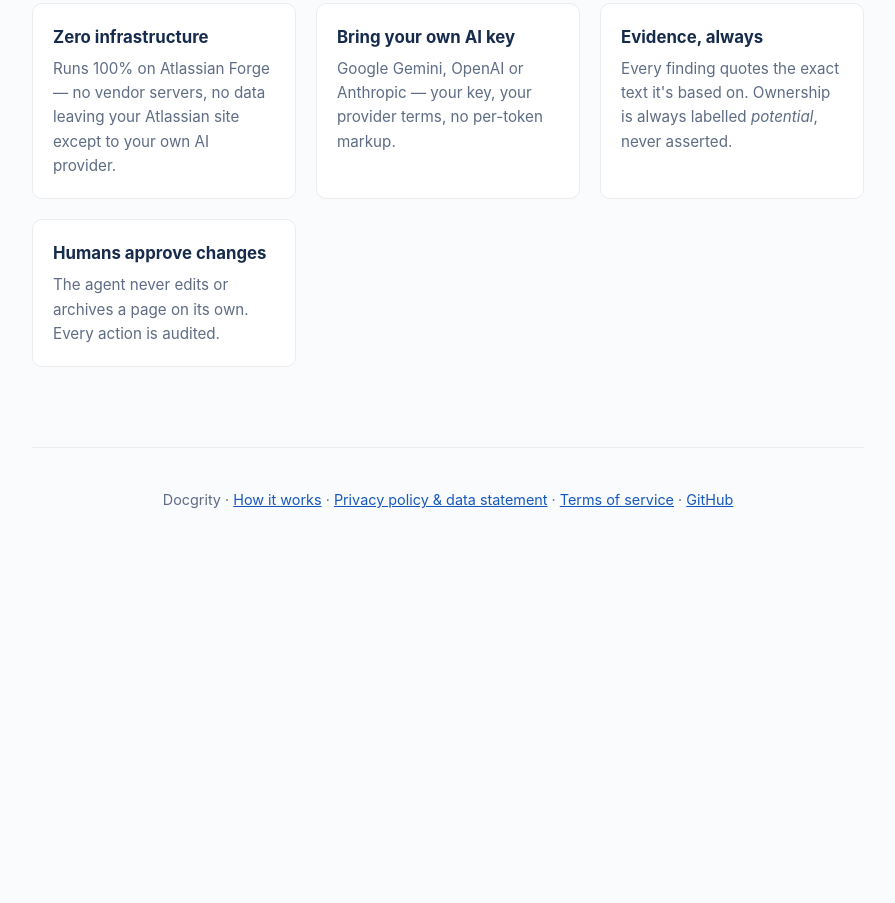
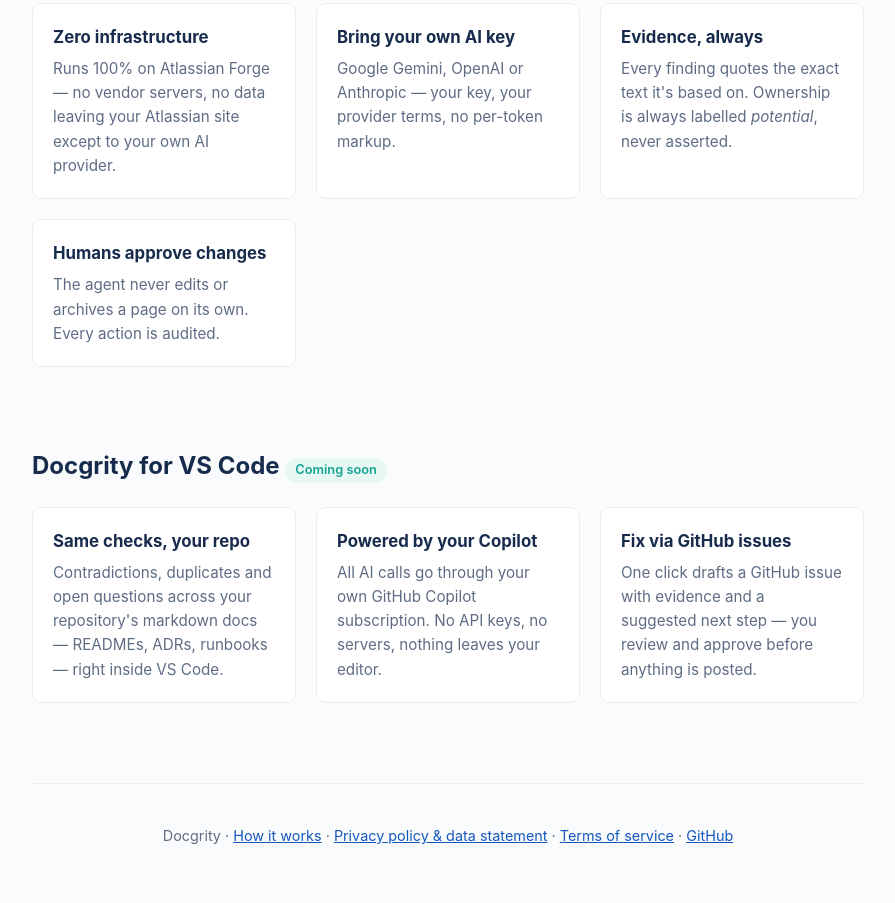
Before and after one commit to ujjavala/docgrity-site, a plain HTML site: page index.html in a window 1280 px wide. Shown: the part 987-1890 px from the top of the page, without its empty margins (192-1087 px from the left). Before the commit the page ends 1554 px from the top, so only its background shows below. Drawn offline with Linux system fonts and the light colour scheme.

Commit message:
Add Docgrity for VS Code (coming soon) section

```diff
--- a/index.html
+++ b/index.html
@@ -62,6 +62,15 @@
     </div>
   </section>
 
+  <section>
+    <h2>Docgrity for VS Code <span class="pill">Coming soon</span></h2>
+    <div class="grid">
+      <div class="card"><h3>Same checks, your repo</h3><p>Contradictions, duplicates and open questions across your repository's markdown docs — READMEs, ADRs, runbooks — right inside VS Code.</p></div>
+      <div class="card"><h3>Powered by your Copilot</h3><p>All AI calls go through your own GitHub Copilot subscription. No API keys, no servers, nothing leaves your editor.</p></div>
+      <div class="card"><h3>Fix via GitHub issues</h3><p>One click drafts a GitHub issue with evidence and a suggested next step — you review and approve before anything is posted.</p></div>
+    </div>
+  </section>
+
   <footer>
     <p>Docgrity · <a href="how-it-works.html">How it works</a> · <a href="privacy.html">Privacy policy &amp; data statement</a> · <a href="terms.html">Terms of service</a> · <a href="https://github.com/ujjavala">GitHub</a></p>
   </footer>
```
